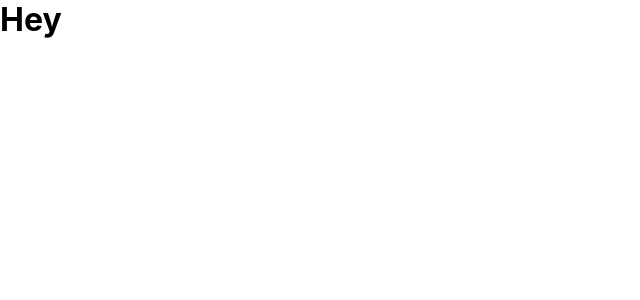
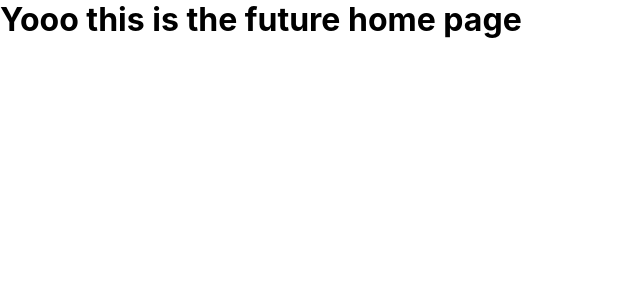
Before and after one commit to decocereus/slack-clone, a React (Create React App) app in the folder slack-clone/: page / in a window 1280 px wide. Shown: the top 300 px of the page, without its empty margins (0-640 px from the left). Built offline with nearby package versions, Linux system fonts and the light colour scheme.

Commit message:
made changes to header

```diff
--- a/slack-clone/src/Header.js
+++ b/slack-clone/src/Header.js
@@ -3,7 +3,7 @@ import React from "react";
 function Header() {
   return (
     <div>
-      <h1>Hey</h1>
+      <h1>Yooo this is the future home page</h1>
     </div>
   );
 }
```
